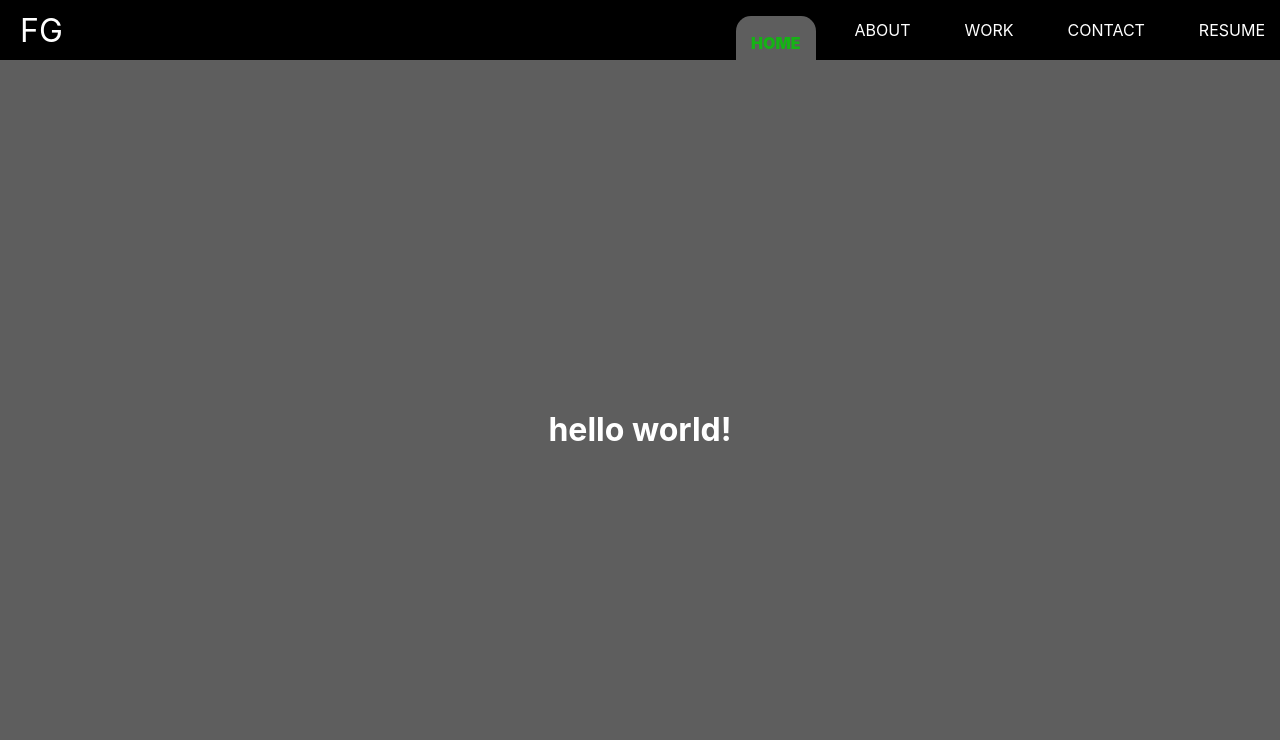
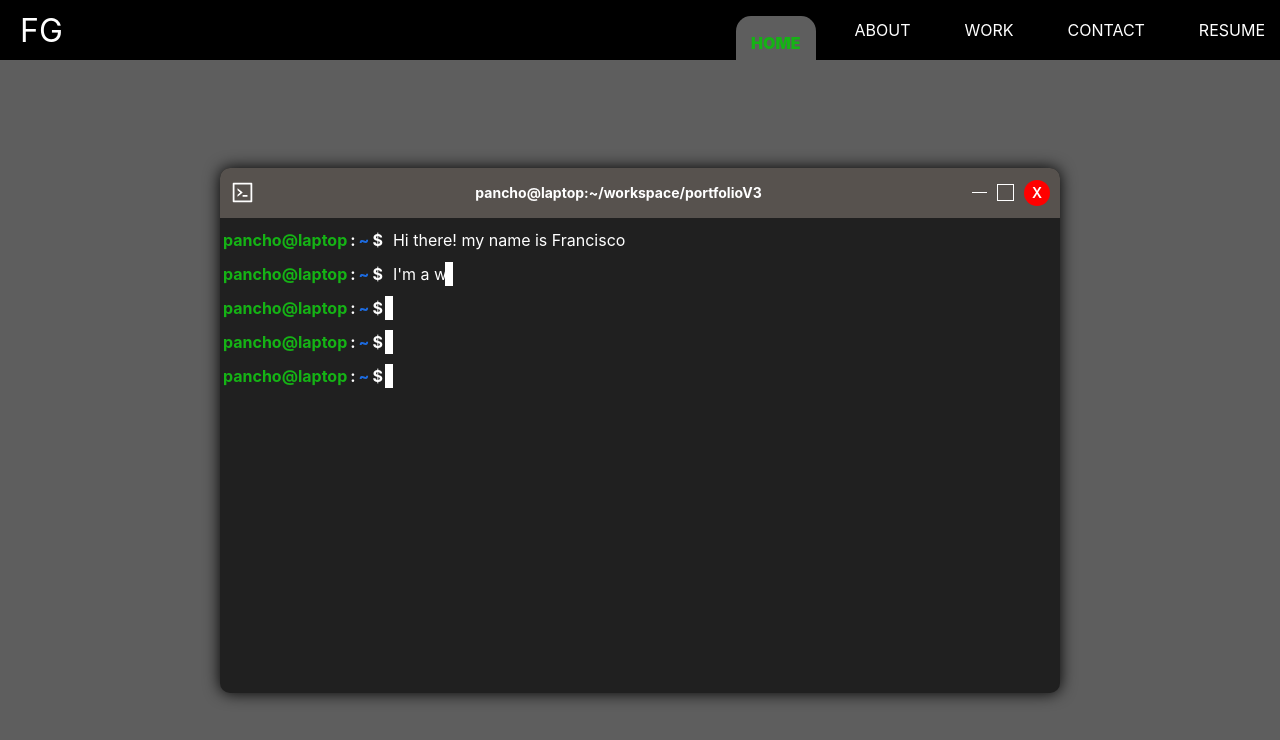
Before and after one commit to franciscoG98/personal_portfolio, a React (Vite) app: page / in a window 1280 px wide. Shown: the top 740 px of the page. Built offline with nearby package versions, Linux system fonts and the light colour scheme.

Commit message:
move terminal to home page

```diff
--- a/src/views/Home/index.jsx
+++ b/src/views/Home/index.jsx
@@ -1,4 +1,5 @@
 import Navbar from '../../components/navbar'
+import Terminal from '../../components/terminal'
 
 const Home = () => {
 
@@ -6,7 +7,7 @@ const Home = () => {
     <>
       <Navbar />
       <main>
-        <h1>hello world!</h1>
+        <Terminal />
       </main>
     </>
   )
```
